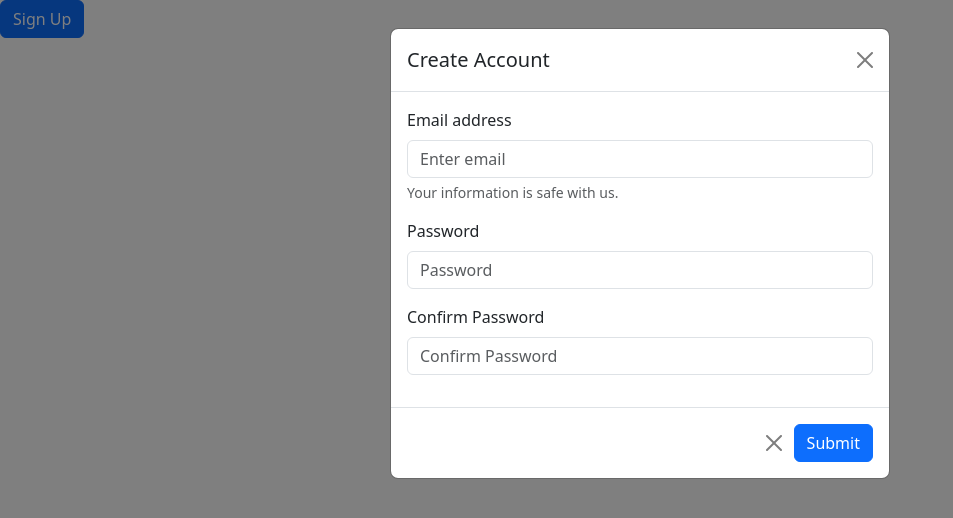
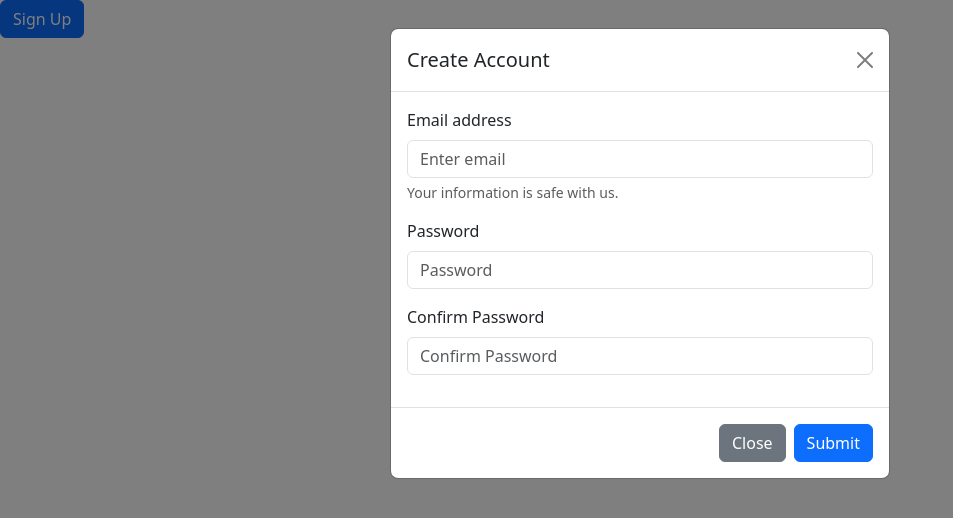
Before and after one commit to acciojob/bootstrap-signup-modal-salonibansod, a website: page main.html in a window 1280 px wide. Both pictures are taken after a click on the button "Sign Up". Shown: the whole page, without its empty margins (0-953 px from the left). Drawn offline with nearby package versions, Linux system fonts and the light colour scheme.

Commit message:
created a submission

```diff
--- a/main.html
+++ b/main.html
@@ -3,7 +3,7 @@
 <head>
     <meta charset="UTF-8">
     <meta name="viewport" content="width=device-width, initial-scale=1.0">
-    <title>Signup Modal with Test Case</title>
+    <title>Signup Modal</title>
     <!-- Bootstrap CSS -->
     <link href="https://cdn.jsdelivr.net/npm/bootstrap@5.3.0/dist/css/bootstrap.min.css" rel="stylesheet">
 </head>
@@ -40,7 +40,7 @@
                 </form>
             </div>
             <div class="modal-footer">
-				<button type="button" class="btn-close" data-bs-dismiss="modal" aria-label="Close"></button>
+                <button type="button" class="btn btn-secondary" data-bs-dismiss="modal">Close</button>
                 <button type="button" class="btn btn-primary">Submit</button>
             </div>
         </div>
--- a/script.js
+++ b/script.js
@@ -1 +1,2 @@
+
 //your JS code here. If required.
```
